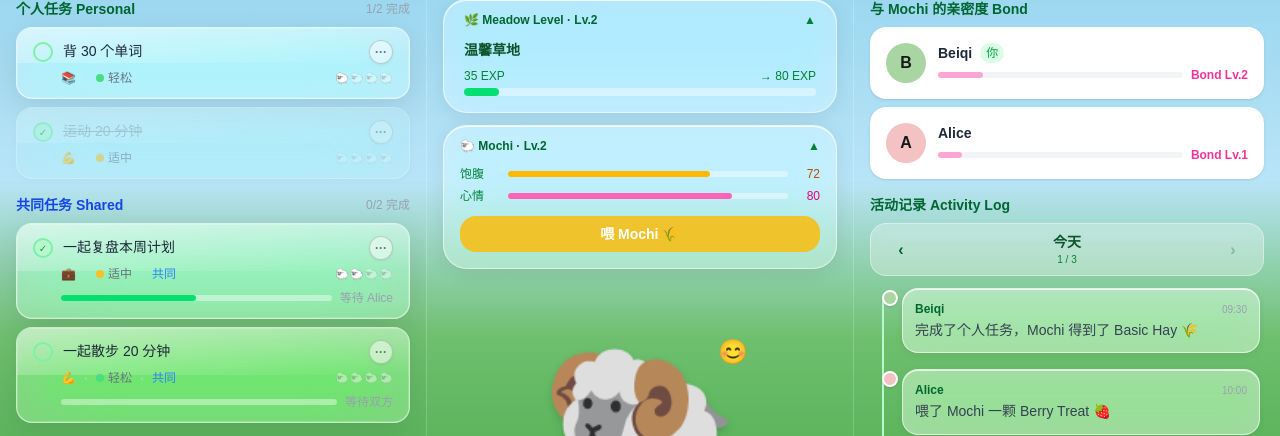
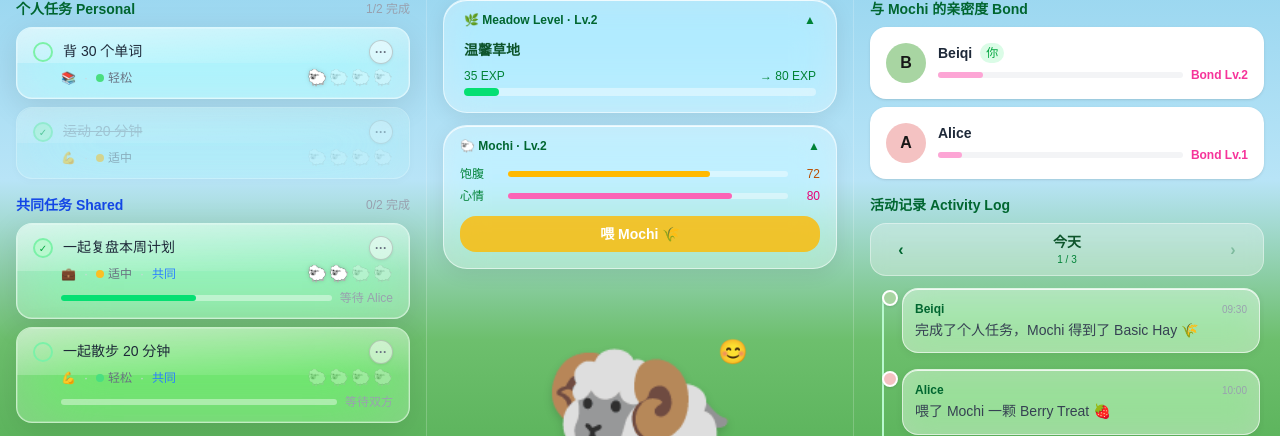
Before and after one commit to Becky-Dai/Baa-Do, a Next.js app in the folder frontend/: page /dashboard in a window 1280 px wide. Shown: the part 140-576 px from the top of the page. Built offline with nearby package versions, Linux system fonts and the light colour scheme.

Commit message:
style: larger priority sheep with stronger filled/unfilled contrast

```diff
--- a/frontend/components/tasks/TaskCard.tsx
+++ b/frontend/components/tasks/TaskCard.tsx
@@ -187,10 +187,12 @@ export default function TaskCard({
         )}
 
         {/* Priority sheep */}
-        <span className="ml-auto flex items-center gap-px">
+        <span className="ml-auto flex items-center gap-0.5">
           {[1,2,3,4].map((i) => (
-            <span key={i} className="text-[11px] leading-none select-none"
-              style={i <= task.priority ? {} : { filter: 'grayscale(0.6)', opacity: 0.4 }}>
+            <span key={i} className="text-base leading-none select-none"
+              style={i <= task.priority
+                ? { filter: 'drop-shadow(0 0 2px rgba(0,0,0,0.15))' }
+                : { filter: 'grayscale(1)', opacity: 0.28 }}>
               🐑
             </span>
           ))}
```
